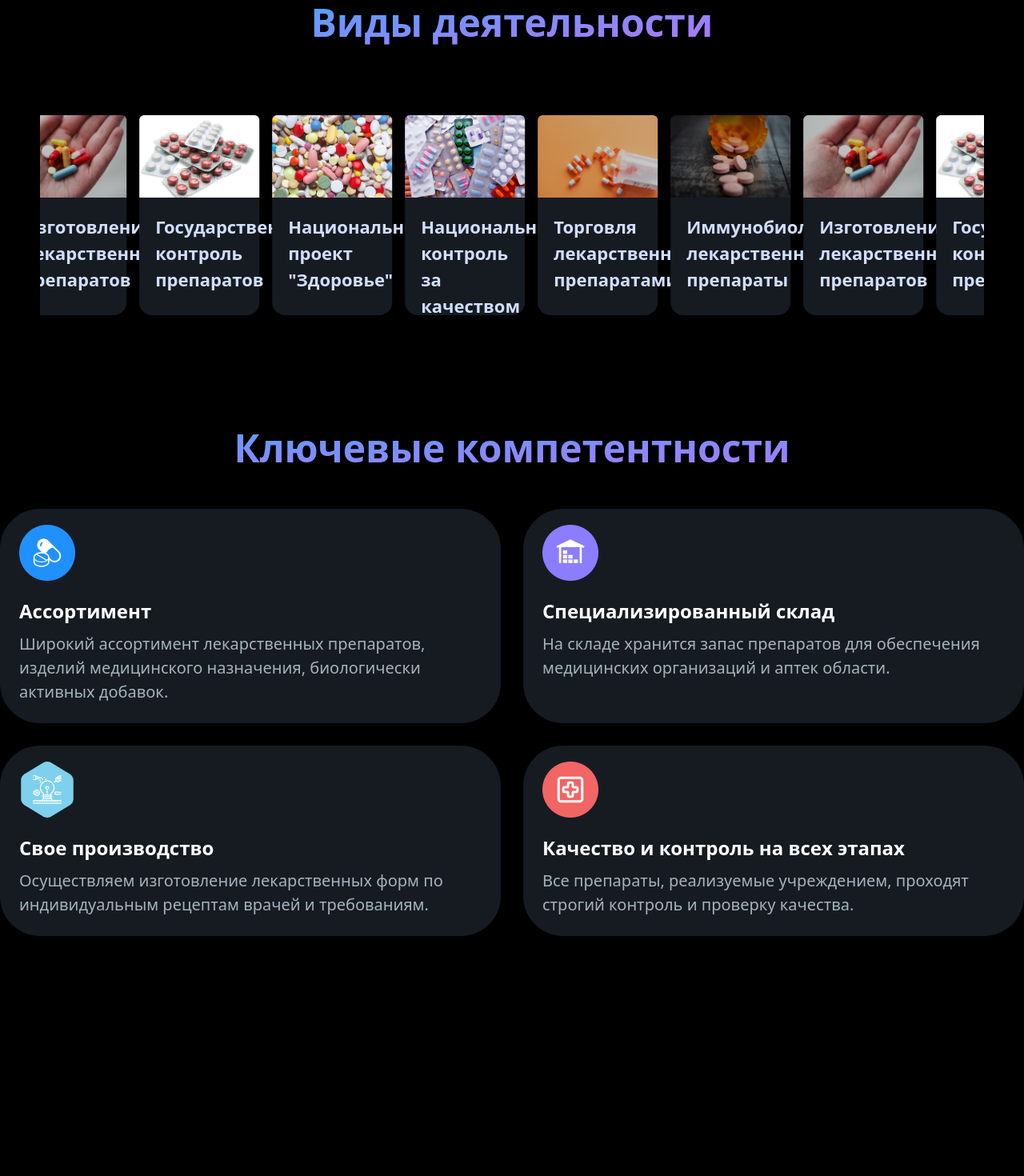
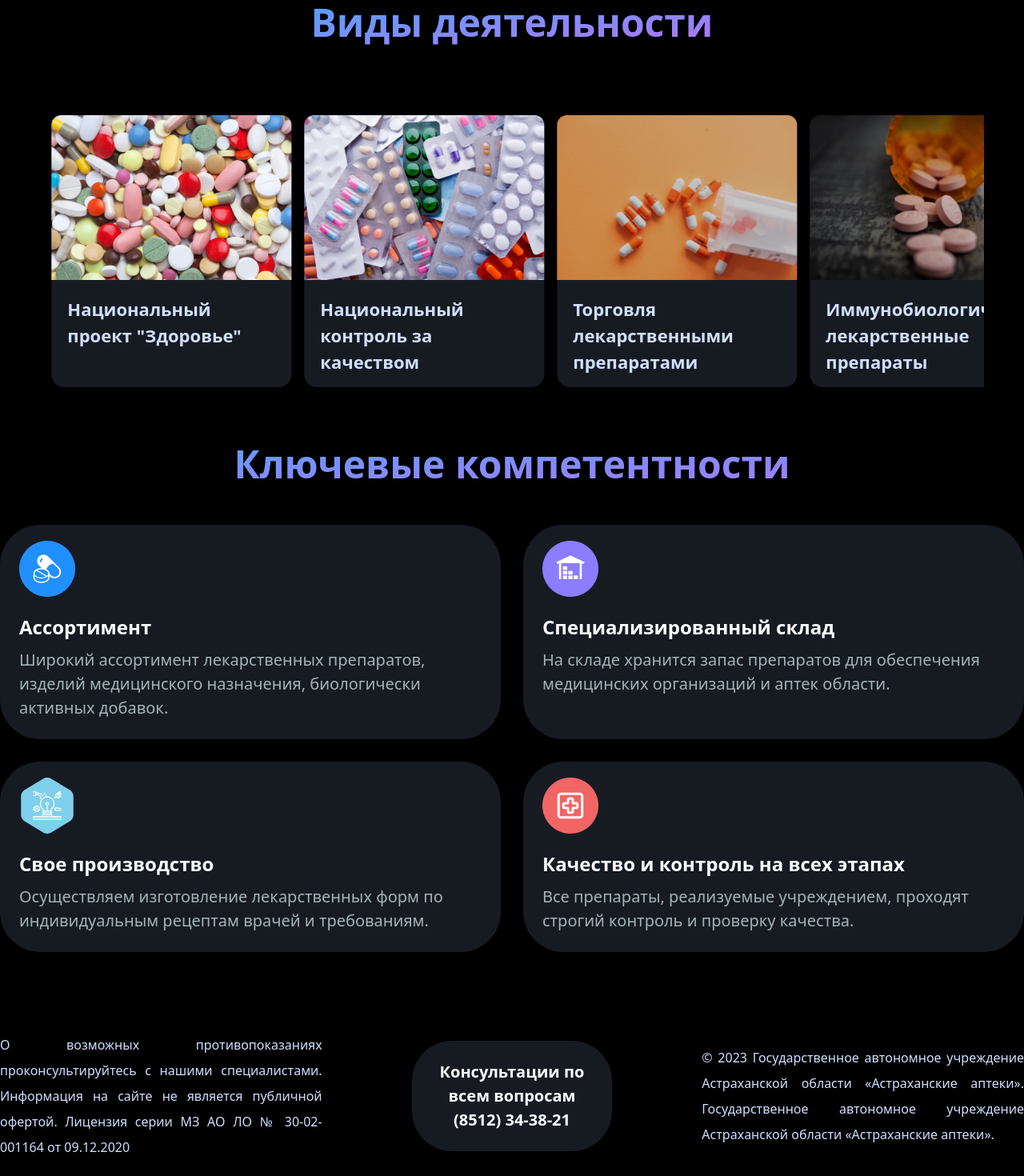
Before and after one commit to AddBlockk/Astrakhan-pharmacies, a Next.js app: page / in a window 1280 px wide. Shown: the part 2268-3738 px from the top of the page at 80% size. Before the commit the page ends 3438 px from the top, so only its background shows below. Built offline with nearby package versions, Linux system fonts and the light colour scheme.

Commit message:
fix-slider

```diff
--- a/src/app/MainPage/MainPage.tsx
+++ b/src/app/MainPage/MainPage.tsx
@@ -9,13 +9,13 @@ import Information from "./sections/Information";
 import { motion } from "framer-motion";
 export default function MainPage() {
   return (
-    <motion.div>
+    <div className="mx-[30px] md:mx-[0px]">
       <Information />
       <AboutSection />
       <History />
       <Appeal />
       <Activity />
       <Competencies />
-    </motion.div>
+    </div>
   );
 }
--- a/src/app/MainPage/sections/Activity.tsx
+++ b/src/app/MainPage/sections/Activity.tsx
@@ -13,7 +13,6 @@ export default function Activity() {
         </h1>
       </motion.div>
       <Slider />
-      <motion.div className="flex mt-[70px] overflow-hidden w-full gap-5"></motion.div>
     </div>
   );
 }
--- a/src/app/layout.tsx
+++ b/src/app/layout.tsx
@@ -26,7 +26,7 @@ export default function RootLayout({
           <div className="gradient-01 z-0" />
           <Header />
           <main /*className=flex flex-[1_1_auto]*/>{children}</main>
-          {/* <Footer /> */}
+          <Footer />
         </div>
       </body>
     </html>
--- a/src/app/media.tsx
+++ b/src/app/media.tsx
@@ -16,7 +16,7 @@ const styles = {
   slider:
     "shadow-md mb-5 max-xl:w-full m-auto justify-center overflow-hidden xl:w-[1180px] max-w-[320px] md:max-w-[768px] lg:max-w-[1024px] xl:max-w-[1180px]",
   sliderContainer:
-    "bg-[#161B22] rounded-2xl flex flex-col max-w-[150px] h-[210px] md:h-[220px] lg:h-[250px]",
+    "bg-[#161B22] rounded-2xl flex flex-col max-w-[200px] md:max-w-[250px] lg:max-w-[300px] h-[240px] md:h-[290px] lg:h-[340px]",
   sliderText:
     "h-[auto] text-[14px] md:text-[16px] lg:text-[20px] xl:text-[22px] font-semibold text-[#D0DFFF] px-[20px] py-[20px]",
   sliderImg: "max-w-[auto]",
--- a/src/components/Footer.tsx
+++ b/src/components/Footer.tsx
@@ -4,7 +4,7 @@ import { motion } from "framer-motion";
 
 export default function Footer() {
   return (
-    <div className="flex justify-center mt-[100px] mb-[20px] gap-9 items-center">
+    <div className="grid grid-cols-1 md:grid-cols-3 mt-[100px] mb-[20px] gap-9 items-center ">
       <motion.div className="w-[100%]">
         <p className="text-[16px] text-[#D0DFFF] leading-8 text-justify">
           О возможных противопоказаниях проконсультируйтесь с нашими
@@ -13,7 +13,7 @@ export default function Footer() {
         </p>
       </motion.div>
       <motion.div>
-        <div className="bg-[#161B22] py-[24px] px-[24px] rounded-[50px] text-center w-[250px] hover: dropShadow-2">
+        <div className="bg-[#161B22] py-[24px] px-[24px] rounded-[50px] text-center w-[250px] hover: dropShadow-2 m-auto">
           <p className="text-[20px] font-bold">
             Консультации по всем вопросам (8512) 34-38-21
           </p>
```
